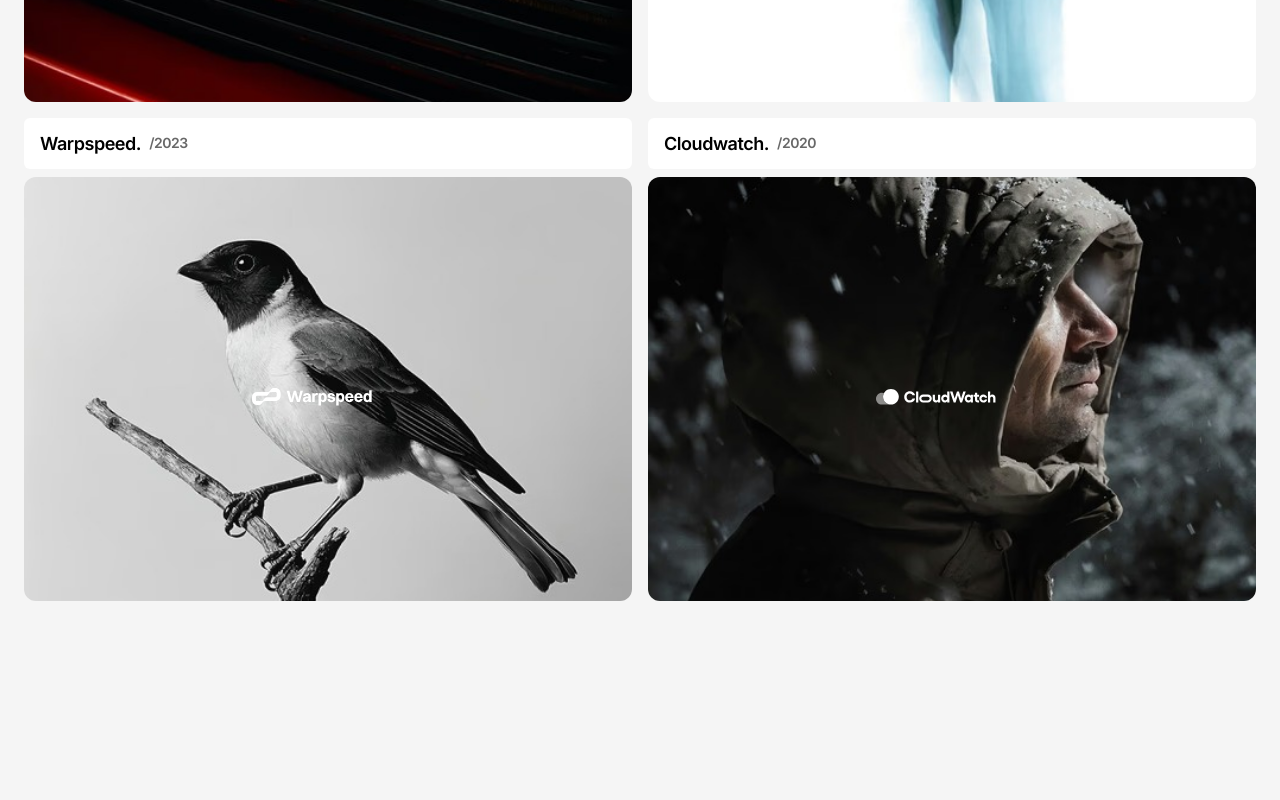
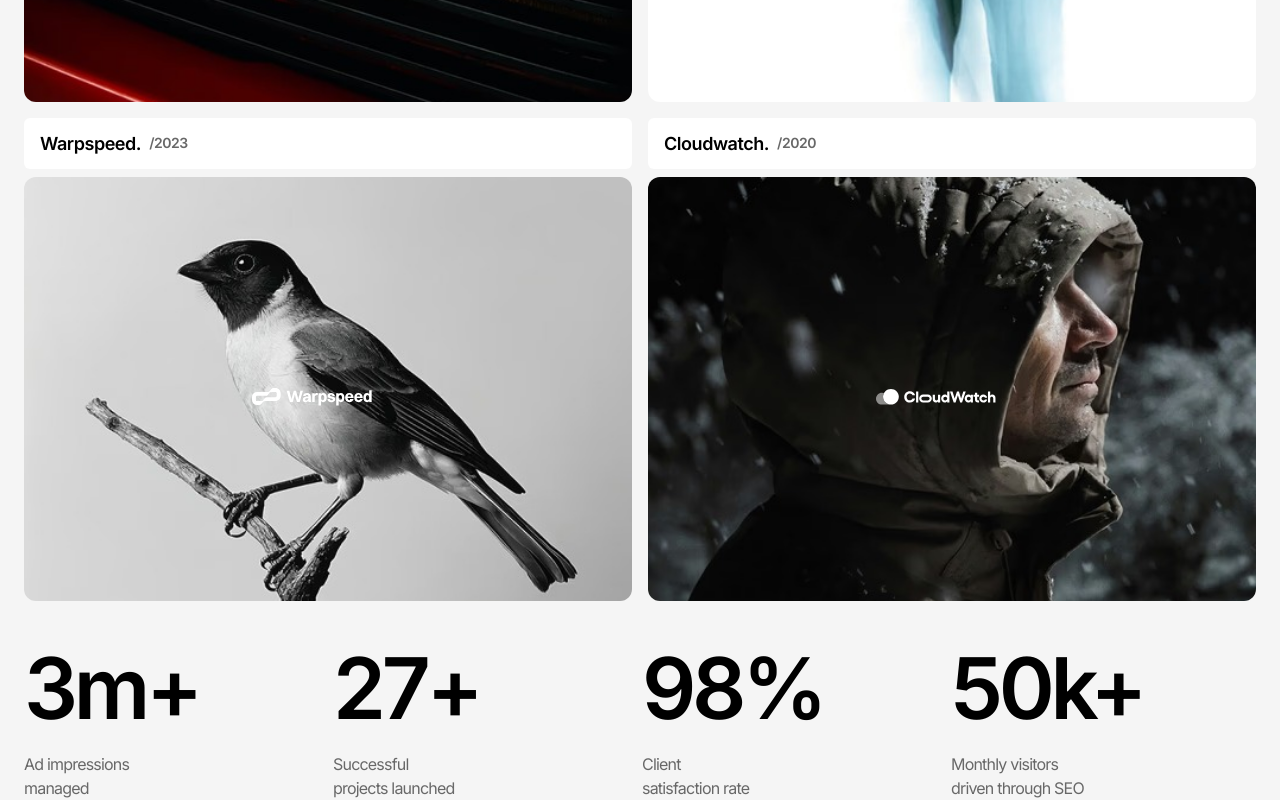
Before and after one commit to Lumintitus/Fabrica, a Next.js app: page / in a window 1280 px wide. Shown: the part 3361-4161 px from the top of the page. Before the commit the page ends 3986 px from the top, so only its background shows below. Built offline with nearby package versions, Linux system fonts and the light colour scheme.

Commit message:
Add Fabricanumber component and integrate stats data

```diff
--- a/src/Datas/Data.tsx
+++ b/src/Datas/Data.tsx
@@ -46,3 +46,25 @@
   },
   // Add more objects if needed
 ];
+export const stats = [
+  {
+    number: '3m+',
+    text: 'Ad impressions managed',
+    maxWidth: 'max-w-[10rem]',
+  },
+  {
+    number: '27+',
+    text: 'Successful projects launched',
+    maxWidth: 'max-w-[8rem]',
+  },
+  {
+    number: '98%',
+    text: 'Client satisfaction rate',
+    maxWidth: 'max-w-[7rem]',
+  },
+  {
+    number: '50k+',
+    text: 'Monthly visitors driven through SEO',
+    maxWidth: 'max-w-[9rem]',
+  },
+];
--- /dev/null
+++ b/src/Layout/Fabricanumber.tsx
@@ -0,0 +1,27 @@
+import React from 'react';
+import { stats } from '@/Datas/Data';
+
+
+export default function Fabricanumber() {
+  return (
+    <div>
+      <div
+        className="px-6 grid flex-none gap-1"
+        style={{ gridTemplateColumns: 'repeat(4, minmax(50px, 1fr))' }}
+      >
+        {stats.map((item, index) => (
+          <div key={index}>
+            <div className="text-[5.313rem] font-[600] tracking-tighter">
+              <h1>{item.number}</h1>
+            </div>
+            <div
+              className={`text-[1rem] ${item.maxWidth} text-[#686868] tracking-tighter font-[400]`}
+            >
+              <p>{item.text}</p>
+            </div>
+          </div>
+        ))}
+      </div>
+    </div>
+  );
+}
--- a/src/app/page.tsx
+++ b/src/app/page.tsx
@@ -8,6 +8,7 @@ import Test from "@/Layout/Test";
 import Why from "@/Layout/Why";
 import About from "@/Layout/About";
 import Images from "@/Layout/Images";
+import Fabricanumber from "@/Layout/Fabricanumber";
 export default function Home() {
   const [state, setState] = useState();
   return (
@@ -20,6 +21,7 @@ export default function Home() {
        <Why/>
        <About/>
        <Images/>
+       <Fabricanumber/>
     </Fragment>
   );
 }
```
